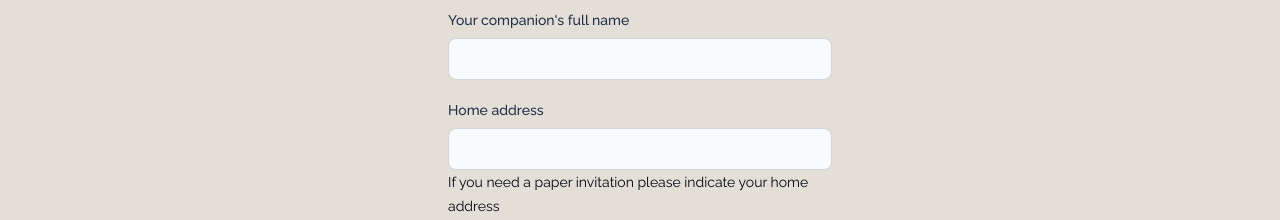
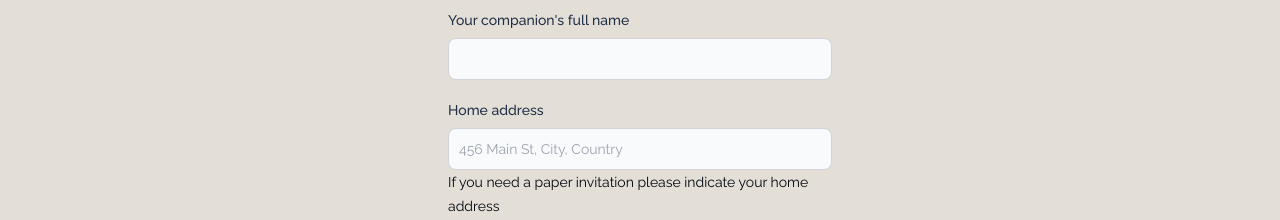
Before and after one commit to hermani456/wedding, a Next.js app: page / in a window 1280 px wide. Shown: the part 1380-1600 px from the top of the page. Built offline with nearby package versions, Linux system fonts and the light colour scheme.

Commit message:
feat: Add placeholder for address field in Form component

```diff
--- a/src/app/components/Form.jsx
+++ b/src/app/components/Form.jsx
@@ -112,6 +112,7 @@ const Form = () => {
             id="companion"
             onChange={(e) => setAddress(e.target.value)}
             value={address}
+            placeholder="456 Main St, City, Country"
             className="bg-gray-50 border border-gray-300 text-unolight text-sm rounded-lg focus:ring-blue-500 focus:border-blue-500 block w-full p-2.5 dark:bg-gray-700 dark:border-gray-600 dark:placeholder-gray-400 dark:text-white dark:focus:ring-blue-500 dark:focus:border-blue-500"
           />
           <span className="text-sm">
```
